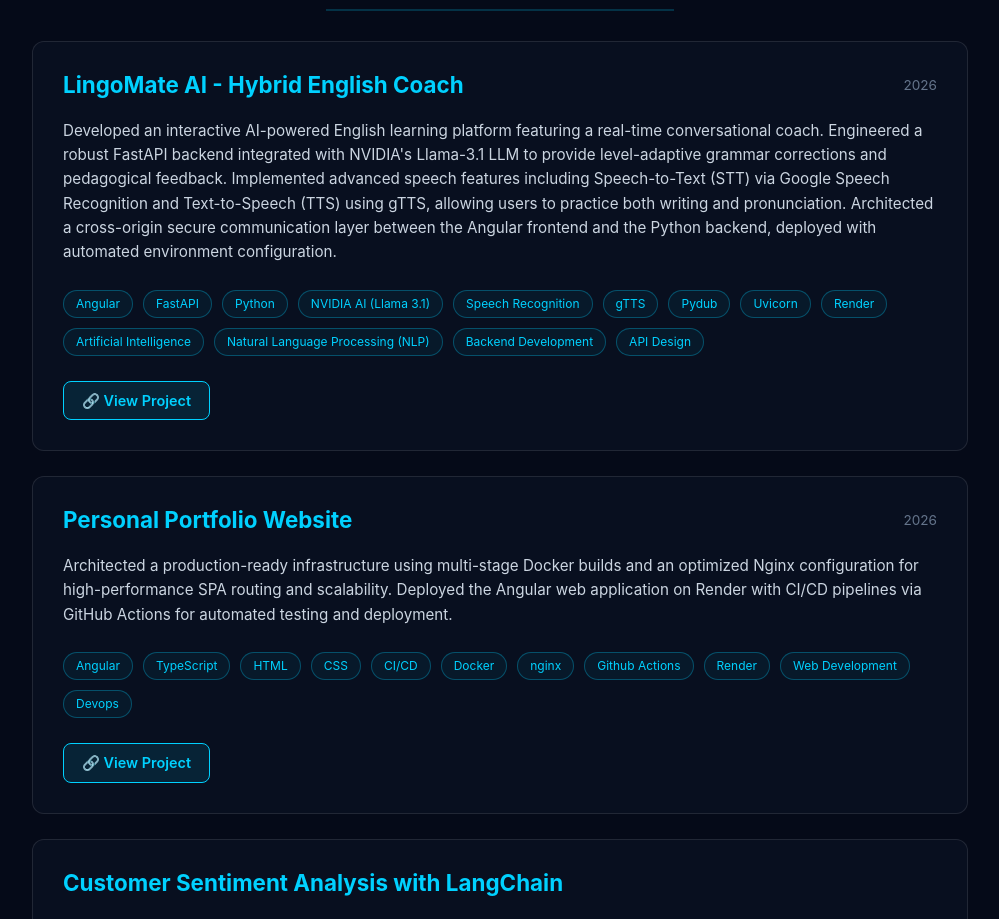
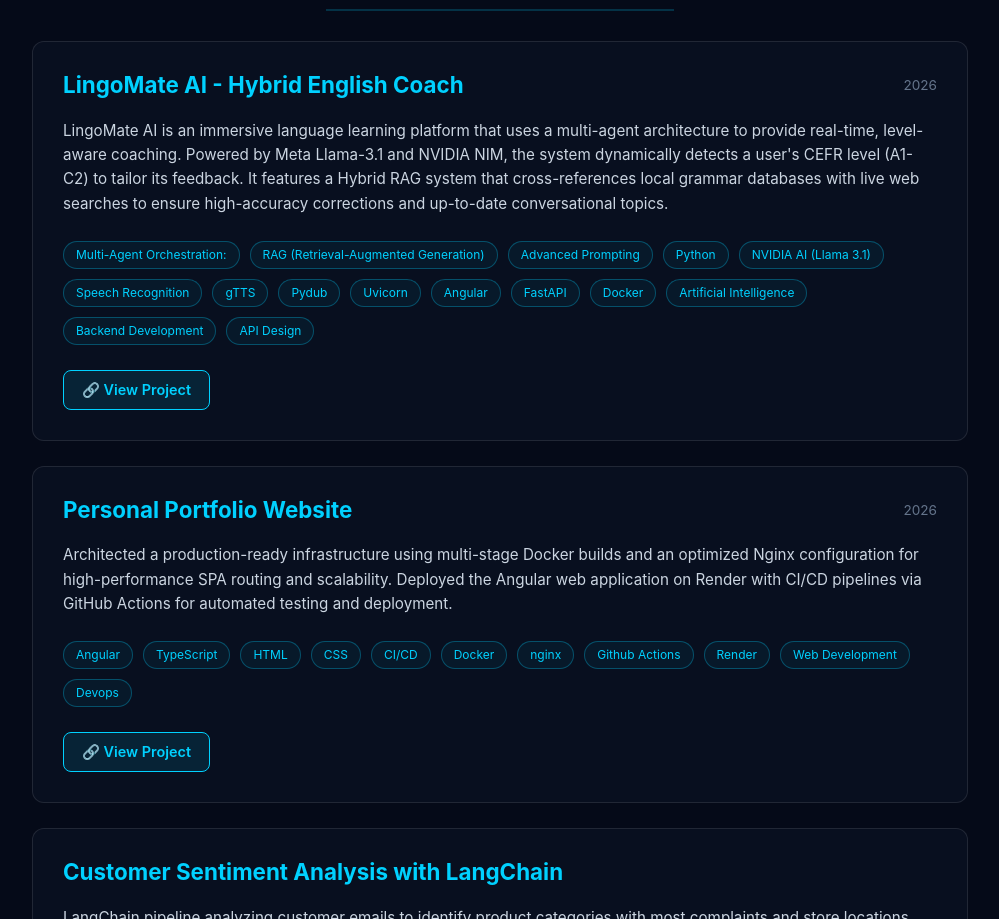
Before and after one commit to EyaTaktak/mon_portfolio, an Angular app: page / in a window 1280 px wide. Shown: the part 2260-3179 px from the top of the page, without its empty margins (140-1139 px from the left). Built offline with nearby package versions, Linux system fonts and the light colour scheme.

Commit message:
update lingomate

```diff
--- a/src/app/data.ts
+++ b/src/app/data.ts
@@ -129,28 +129,29 @@ export const PROJECTS = [
     name: 'LingoMate AI - Hybrid English Coach',
     context: 'Full Stack AI Project',
     description: `
-Developed an interactive AI-powered English learning platform featuring a real-time conversational coach.
-Engineered a robust FastAPI backend integrated with NVIDIA's Llama-3.1 LLM to provide level-adaptive
-grammar corrections and pedagogical feedback. Implemented advanced speech features including
-Speech-to-Text (STT) via Google Speech Recognition and Text-to-Speech (TTS) using gTTS,
-allowing users to practice both writing and pronunciation. Architected a cross-origin secure
-communication layer between the Angular frontend and the Python backend, deployed with automated
-environment configuration.`,
+LingoMate AI is an immersive language learning platform that uses
+a multi-agent architecture to provide real-time, level-aware coaching.
+ Powered by Meta Llama-3.1 and NVIDIA NIM, the system dynamically
+ detects a user's CEFR level (A1-C2) to tailor its feedback.
+ It features a Hybrid RAG system that cross-references local grammar
+ databases with live web searches to ensure high-accuracy corrections
+  and up-to-date conversational topics.`,
     date: '2026',
     tools: [
-      'Angular',
-      'FastAPI',
+      'Multi-Agent Orchestration:',
+      'RAG (Retrieval-Augmented Generation)',
+      'Advanced Prompting',
       'Python',
       'NVIDIA AI (Llama 3.1)',
       'Speech Recognition',
       'gTTS',
       'Pydub',
       'Uvicorn',
-      'Render'
-    ],
+      'Angular',
+      'FastAPI',
+      'Docker',],
     skills: [
       'Artificial Intelligence',
-      'Natural Language Processing (NLP)',
       'Backend Development',
       'API Design'
     ],
```
